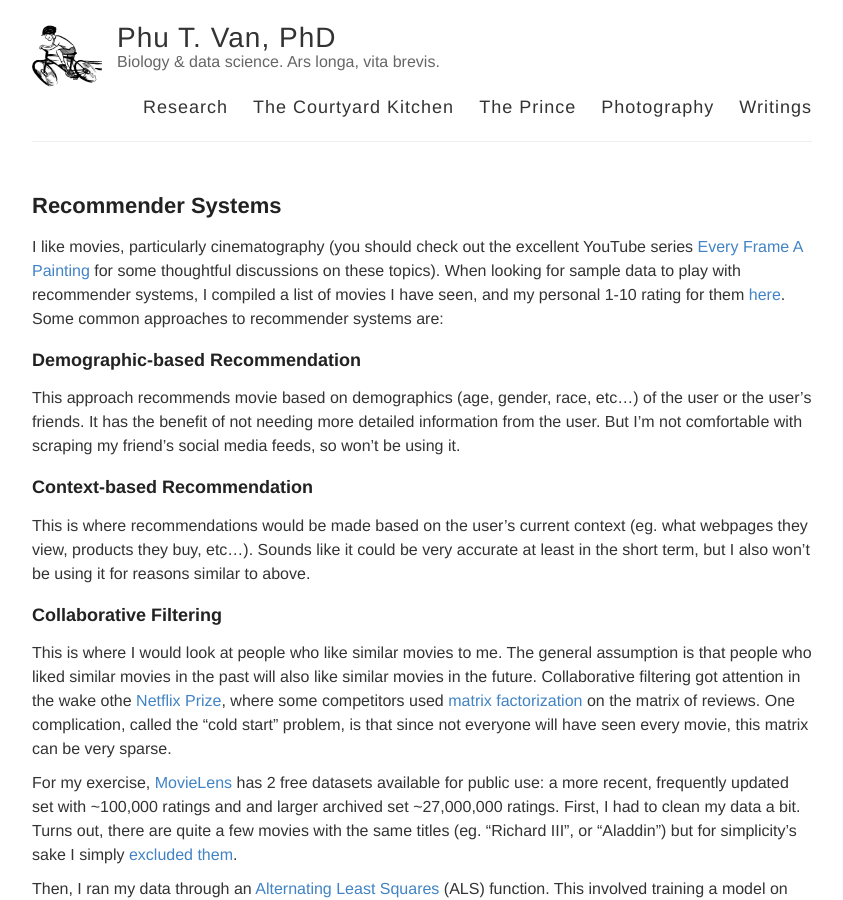
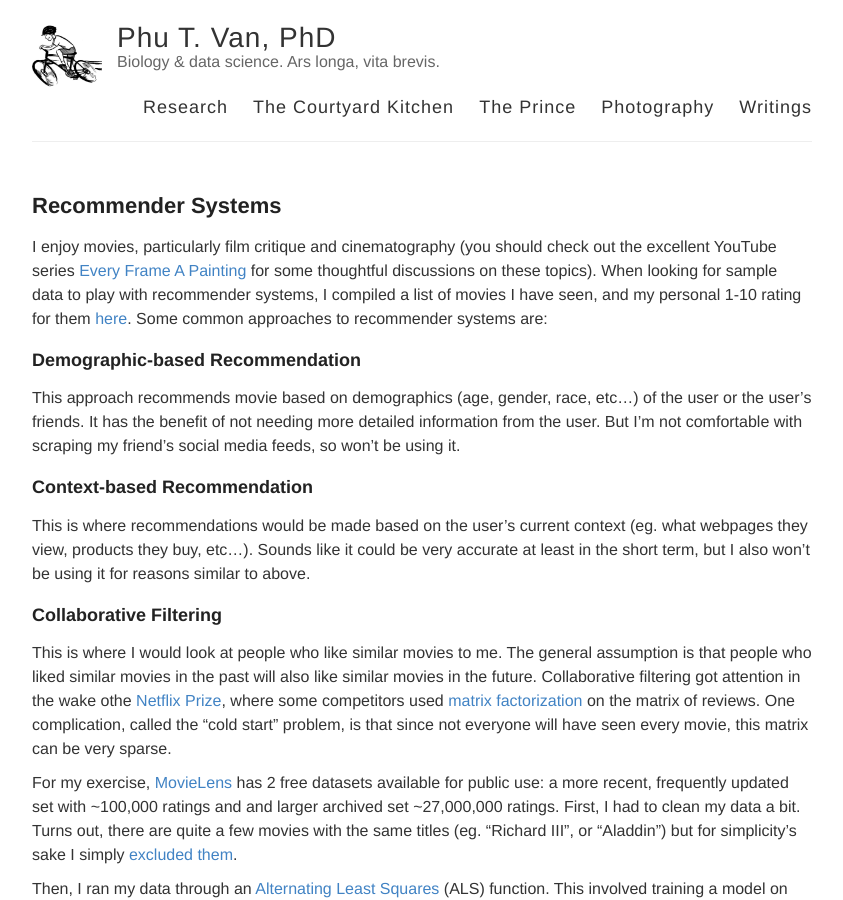
Before and after one commit to ptvan/ptvan.github.io, a Jekyll site: the page built from _posts/2019-10-19-recommender-systems.md, in a window 1280 px wide and 900 px high. Shown: the whole window, without its empty margins (218-1061 px from the left). Built offline with Jekyll 4.4.1, drawn with Linux system fonts in a browser that asks for light colours; some of the changed text lies outside the part shown.

Commit message:
updated recommender systems post

```diff
--- a/_posts/2019-10-19-recommender-systems.md
+++ b/_posts/2019-10-19-recommender-systems.md
@@ -3,7 +3,7 @@ layout: post
 title: Recommender Systems
 ---
 
-I like movies, particularly cinematography (you should check out the excellent YouTube series [Every Frame A Painting](https://www.youtube.com/user/everyframeapainting) for some thoughtful discussions on these topics). When looking for sample data to play with recommender systems, I compiled a list of movies I have seen, and my personal 1-10 rating for them [here](https://github.com/ptvan/movies). Some common approaches to recommender systems are:
+I enjoy movies, particularly film critique and cinematography (you should check out the excellent YouTube series [Every Frame A Painting](https://www.youtube.com/user/everyframeapainting) for some thoughtful discussions on these topics). When looking for sample data to play with recommender systems, I compiled a list of movies I have seen, and my personal 1-10 rating for them [here](https://github.com/ptvan/movies). Some common approaches to recommender systems are:
 
 ### Demographic-based Recommendation
 
```
Also changed, not shown: other parts of _posts/2019-10-19-recommender-systems.md (+4 -0 lines).
